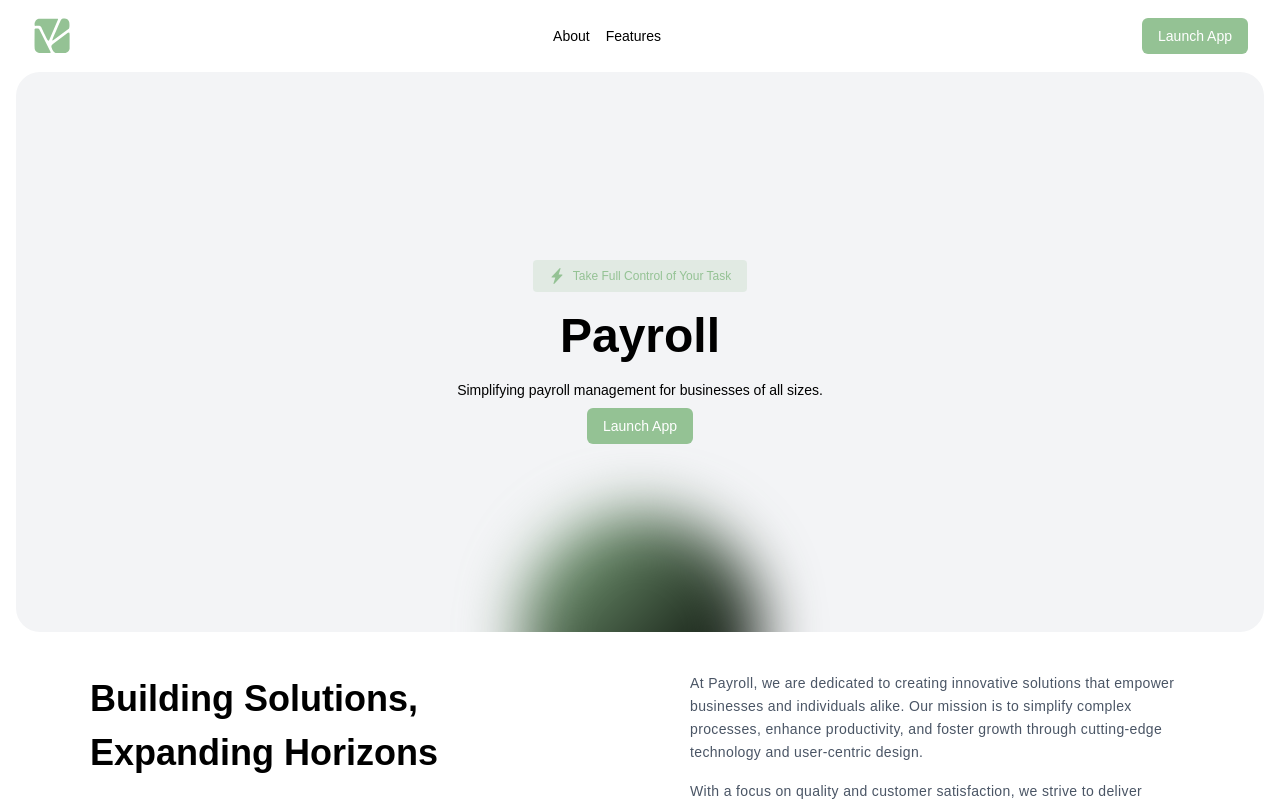
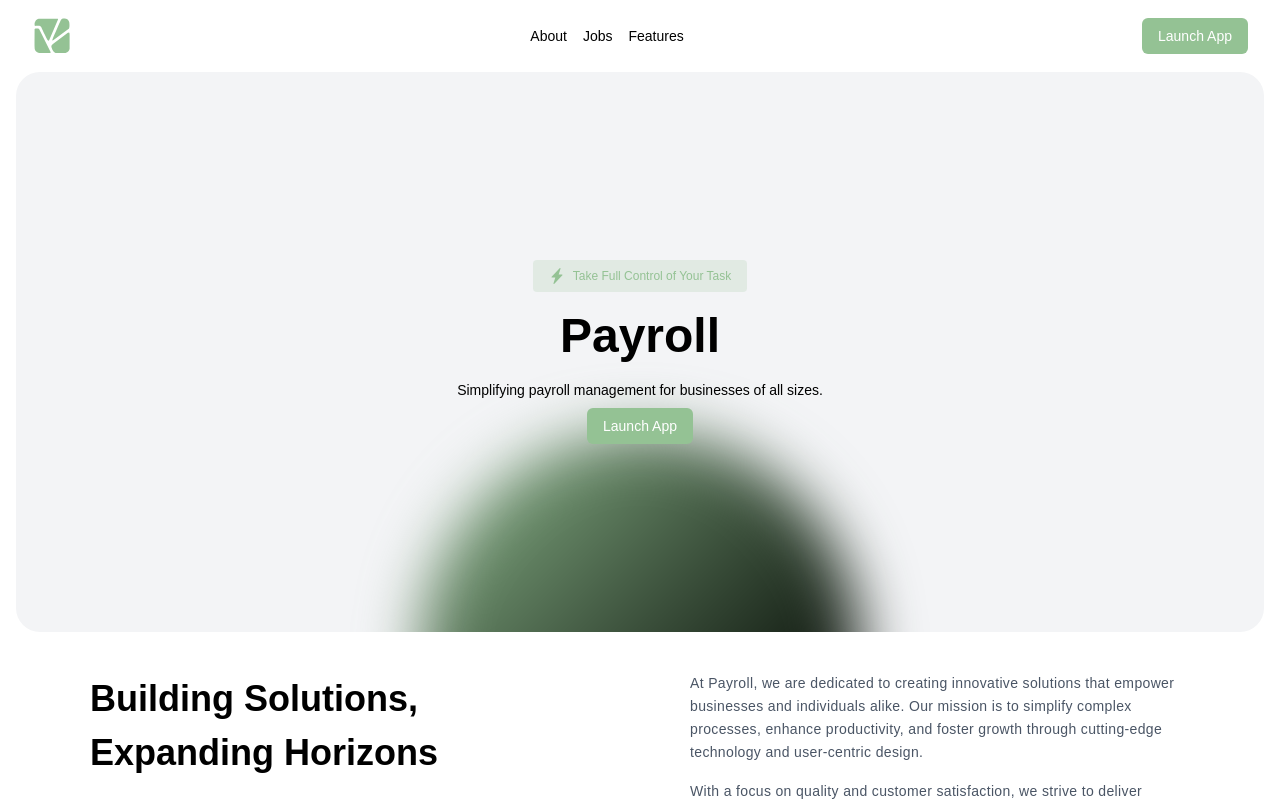
Before and after one commit to OxBryte/payroll-landing-page, a React (Vite) app: page / in a window 1280 px wide. Shown: the top 801 px of the page. Built offline with nearby package versions, Linux system fonts and the light colour scheme.

Commit message:
feat: update Hero component styles and background; adjust Container max width; add Jobs link to Navbar

```diff
--- a/src/components/features/Hero.jsx
+++ b/src/components/features/Hero.jsx
@@ -13,11 +13,11 @@ export default function Hero() {
         <p className="text-sm font-light">
           Simplifying payroll management for businesses of all sizes.
         </p>
-        <button className="bg-c-color px-4 py-2 rounded-md text-sm text-white">
+        <button className="border-button bg-c-color px-4 py-2 rounded-md text-sm text-white cursor-pointer">
           Launch App
         </button>
       </div>
-      <div className="absolute inset-x-0 -bottom-30 m-auto bg-gradient-to-br from-c-color to-black w-60 h-60 blur-[30px] rounded-full"></div>
+      <div className="absolute inset-x-0 -bottom-60 m-auto bg-gradient-to-br from-c-color to-black w-[440px] h-[440px] blur-[30px] rounded-full"></div>
     </div>
   );
 }
--- a/src/components/layout/Container.jsx
+++ b/src/components/layout/Container.jsx
@@ -3,7 +3,7 @@ import Navbar from "./Navbar";
 
 export default function Container({ children }) {
   return (
-    <div className="w-full mx-auto max-w-[1350px] px-4 flex flex-col gap-0">
+    <div className="w-full mx-auto max-w-[1450px] px-4 flex flex-col gap-0">
       <Navbar />
       {children}
     </div>
--- a/src/components/layout/Navbar.jsx
+++ b/src/components/layout/Navbar.jsx
@@ -14,6 +14,12 @@ export default function Navbar() {
           About
         </a>
         <a
+          href="#about"
+          className="hover:text-c-color font-light text-sm hover:font-semibold"
+        >
+          Jobs
+        </a>
+        <a
           href="#features"
           className="hover:text-c-color font-light text-sm hover:font-semibold"
         >
```
